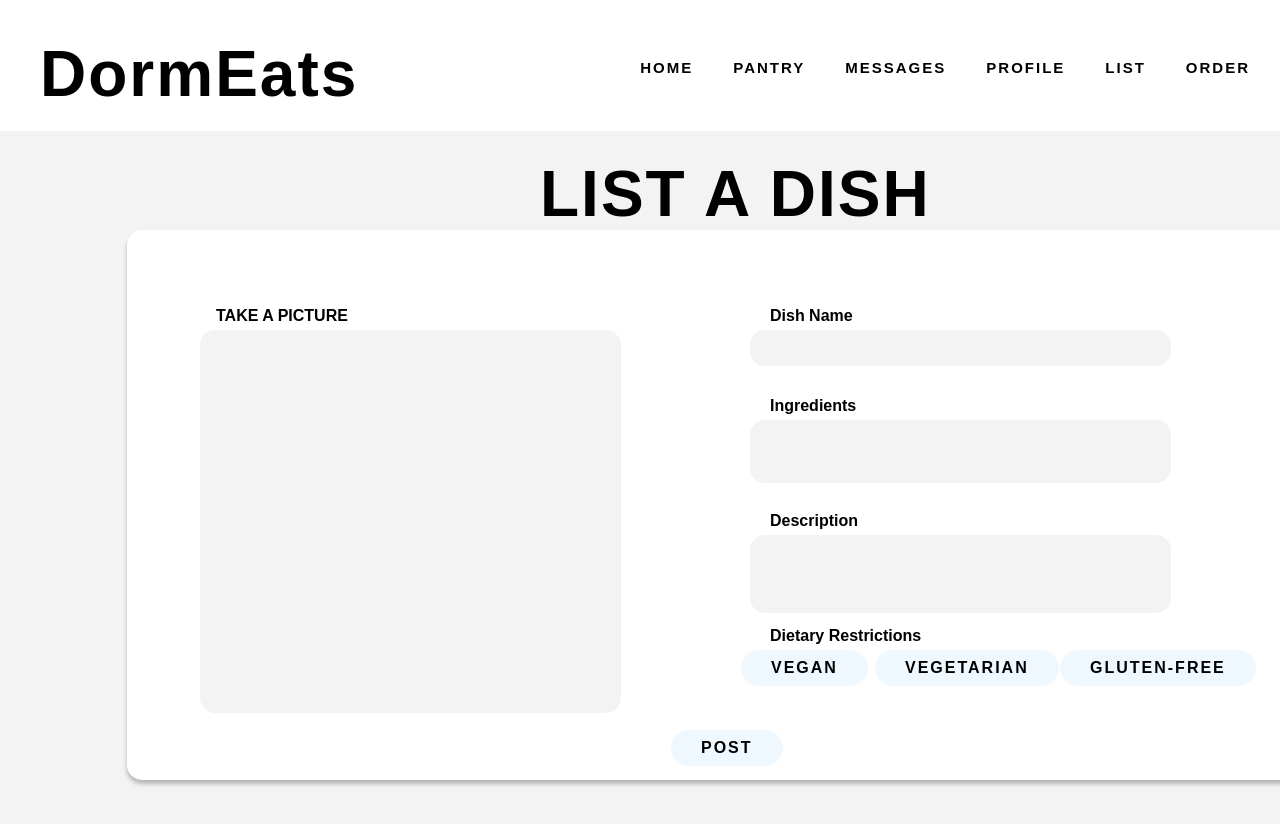
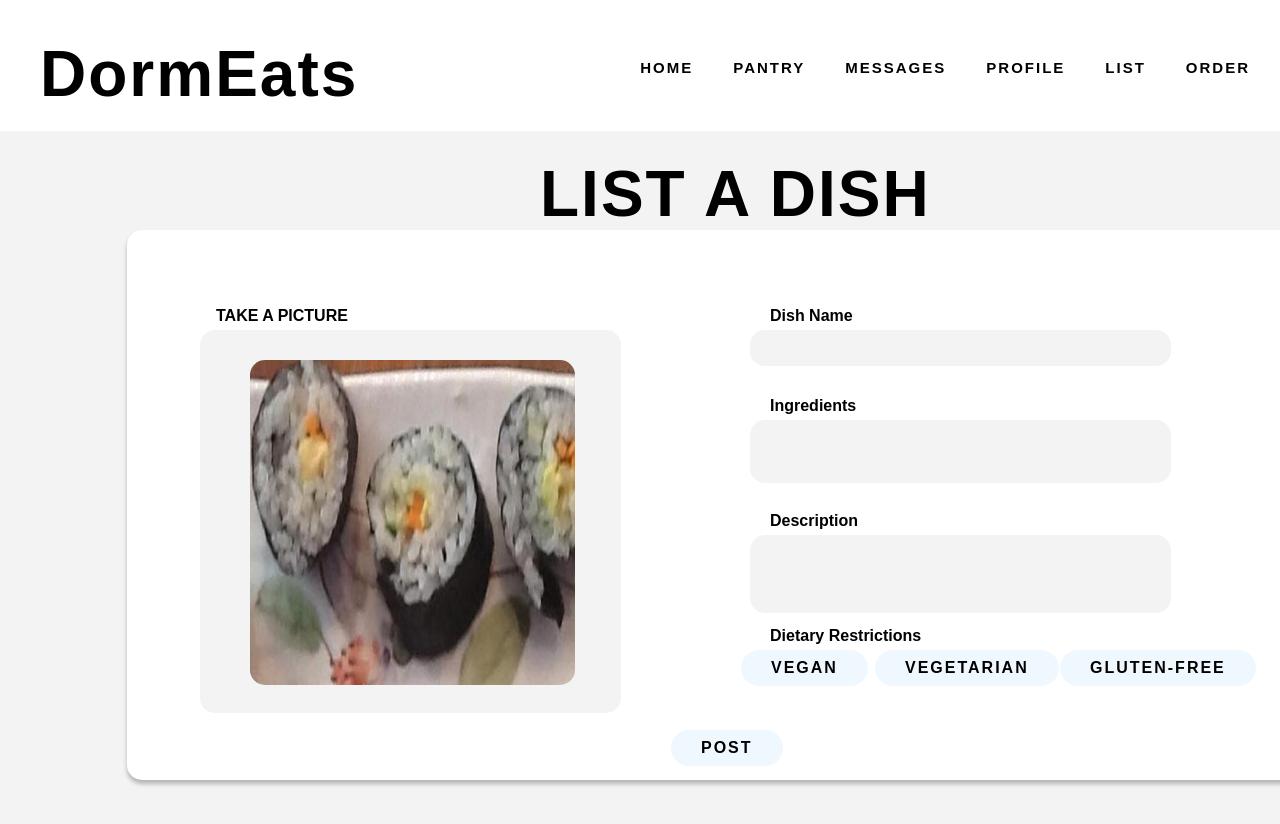
Before and after one commit to alysekwok/hackgt21, a React (Create React App) app in the folder client/: page /list in a window 1280 px wide. Shown: the top 824 px of the page. Built offline with nearby package versions, Linux system fonts and the light colour scheme.

Commit message:
elaine is done

```diff
--- a/client/src/components/customers/List.js
+++ b/client/src/components/customers/List.js
@@ -1,5 +1,6 @@
 import React from "react";
 import './css/List.css';
+import soosh from './assets/soosh.jpeg';
 
 const List = () => {
     return (
@@ -41,6 +42,7 @@ const List = () => {
         <div id="gf-button">
             <button>GLUTEN-FREE</button>
         </div>
+        <img src={soosh}></img>
 
         </div>
     )
--- a/client/src/components/customers/css/List.css
+++ b/client/src/components/customers/css/List.css
@@ -169,3 +169,11 @@
     left: 641px;
     top: 730px;
 }
+img {
+    height:325px;
+    width:325px;
+    position: absolute;
+    left: 250px;
+    top: 360px;
+    border-radius: 15px;
+}
```
Also changed, not shown: client/src/components/customers/assets/soosh.jpeg (added).
